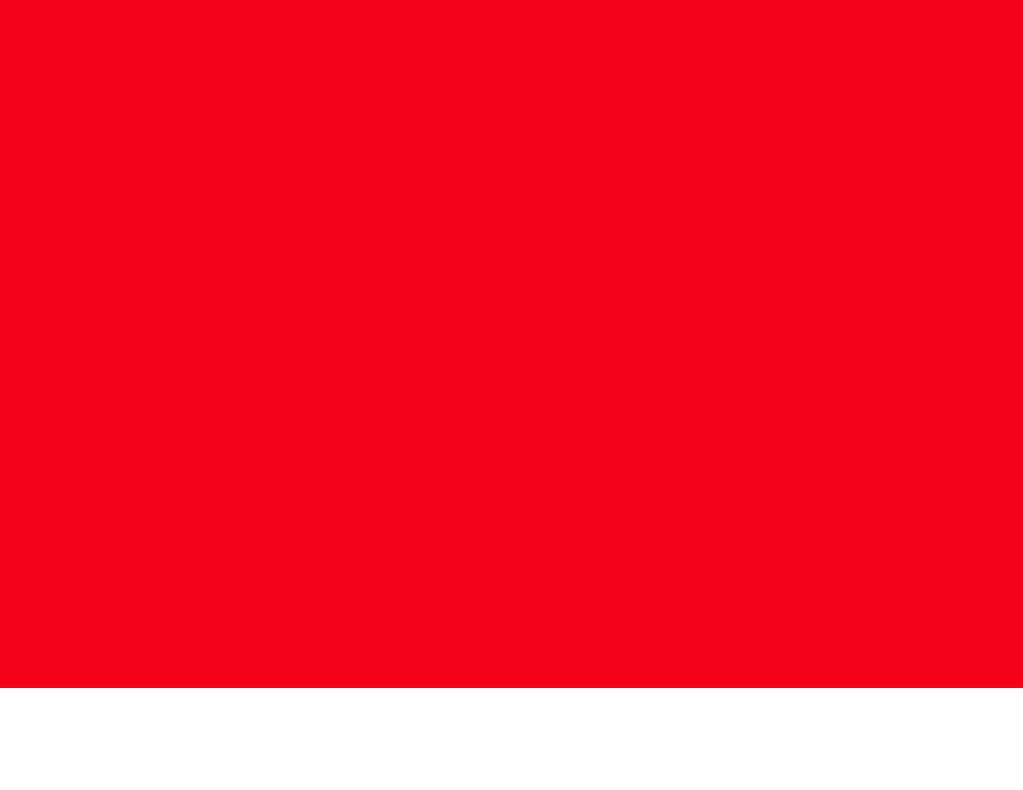
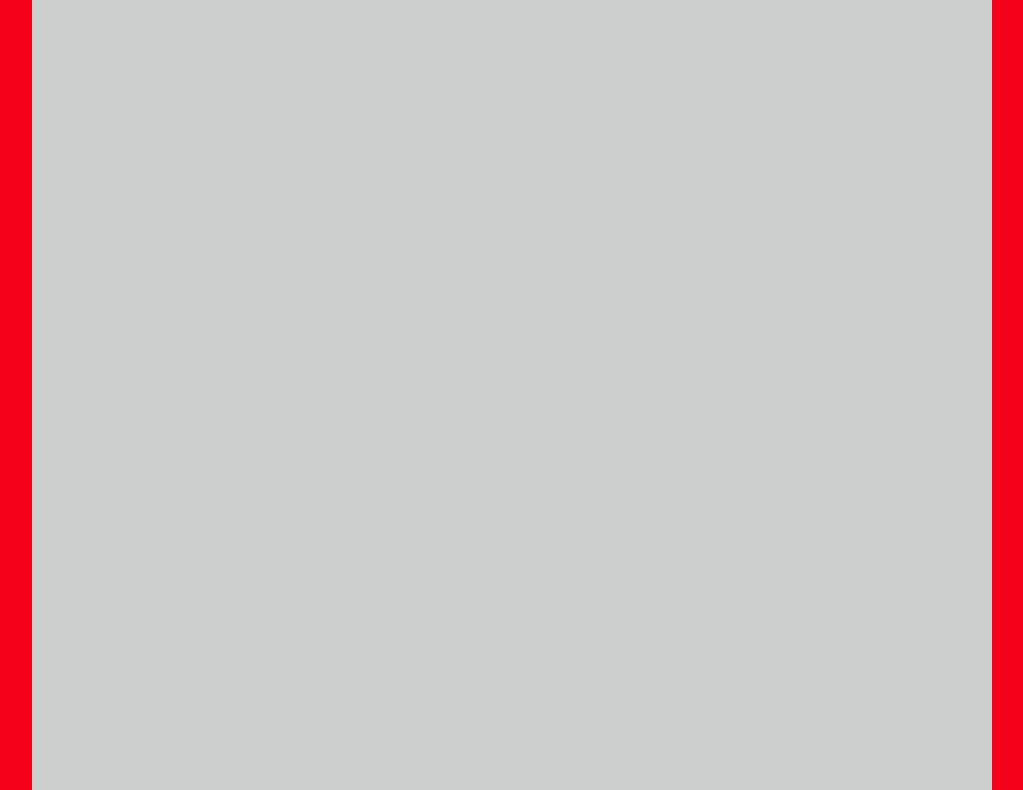
Before and after one commit to michalwachowicz/etch-a-sketch, a plain HTML site: page index.html in a window 1280 px wide. Shown: the part 112-902 px from the top of the page, without its empty margins (128-1151 px from the left). Before the commit the page ends 800 px from the top, so only its background shows below. Drawn offline with Linux system fonts and the light colour scheme; a web font is replaced by a local one.

Commit message:
Style the grid container and boxes inside it

```diff
--- a/styles.css
+++ b/styles.css
@@ -22,3 +22,20 @@ h1 {
   min-height: 100vh;
   padding: 32px 16px;
 }
+
+.grid-container {
+  display: flex;
+  flex-wrap: wrap;
+  max-width: 960px;
+  height: 0;
+  width: 100%;
+  margin: 0 auto;
+  padding-bottom: 100%;
+  background-color: #cccfce;
+}
+
+.box {
+  height: 0;
+  width: calc(100% / 16);
+  padding-bottom: calc(100% / 16);
+}
```
